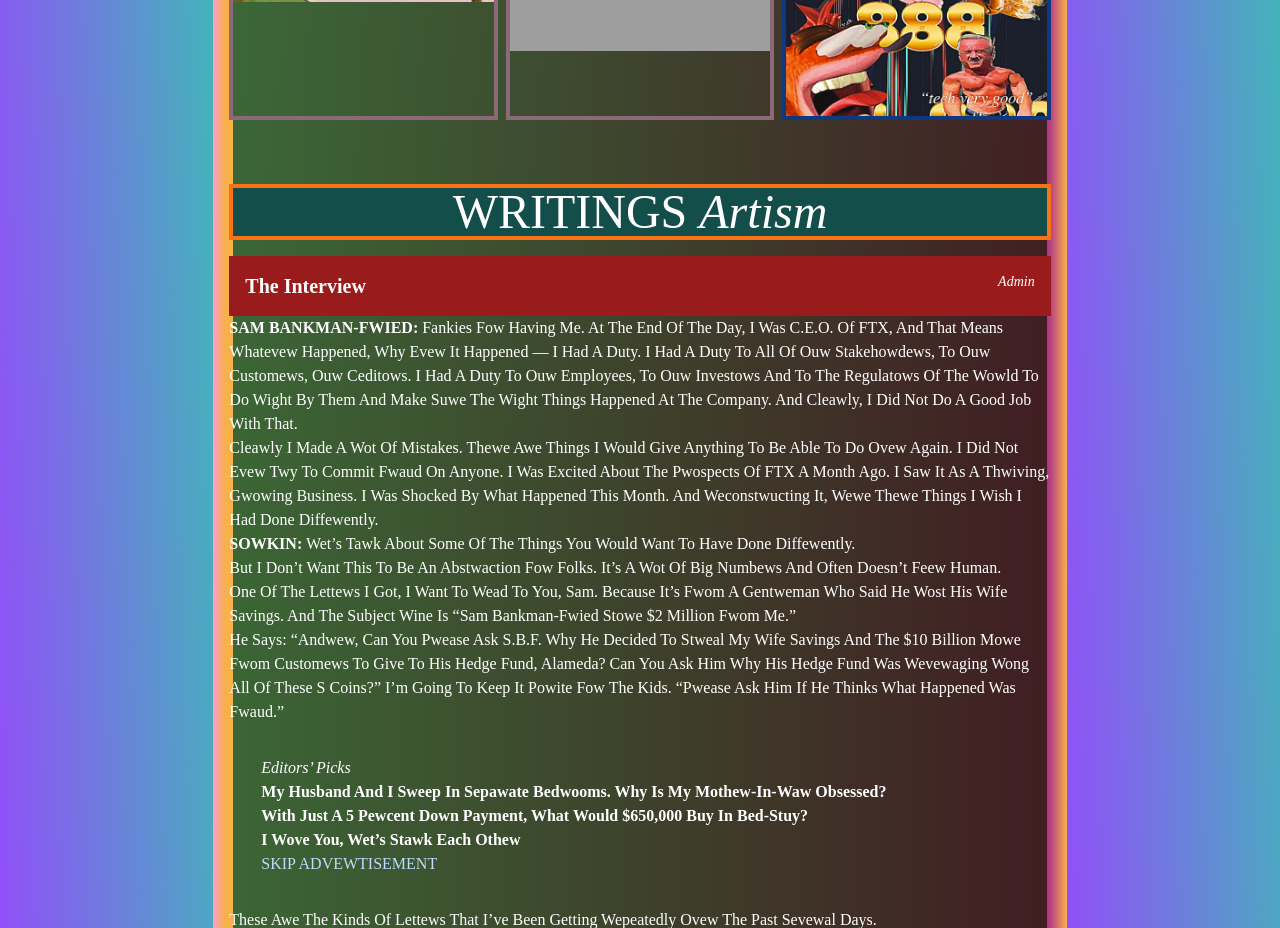
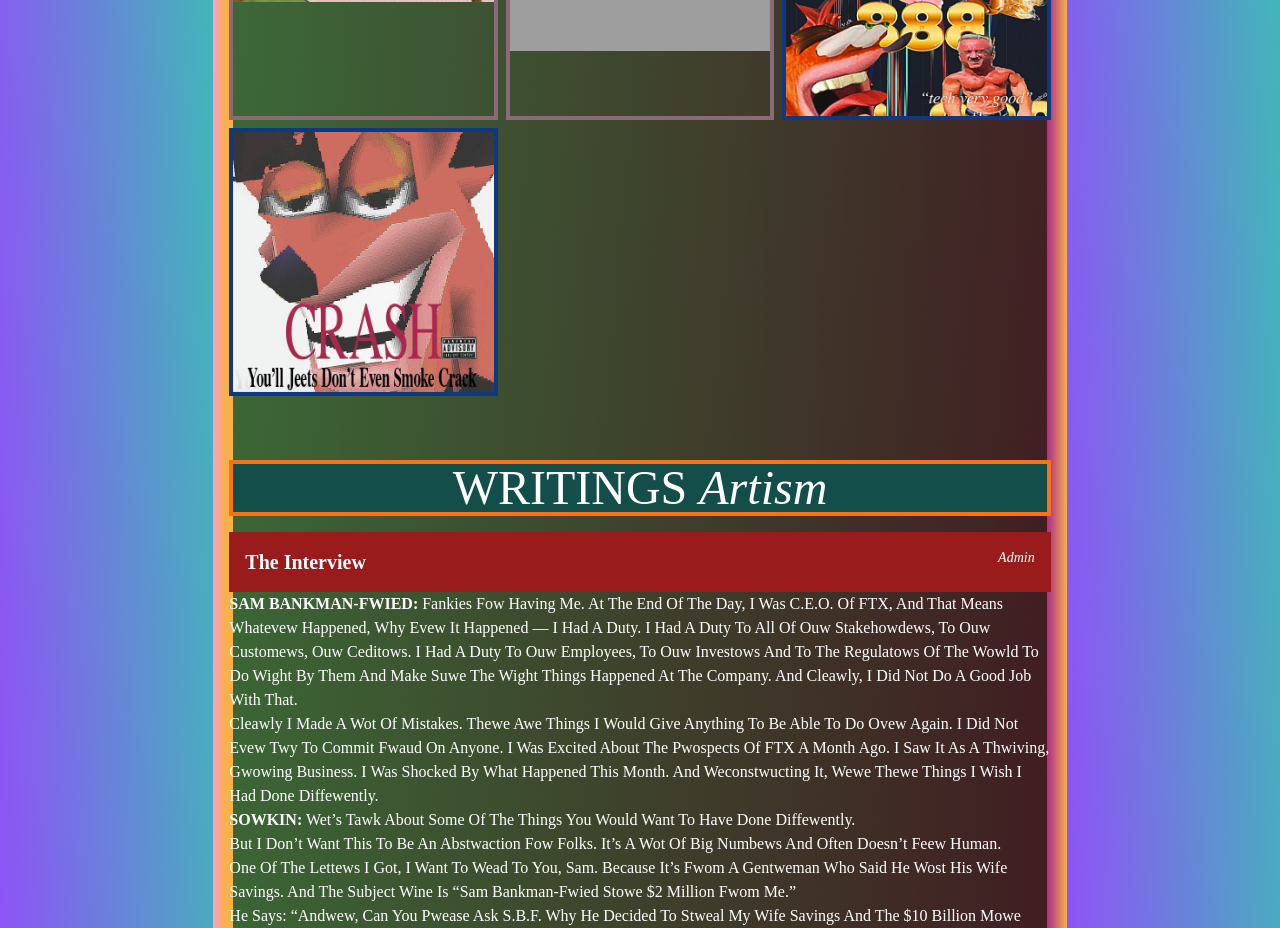
Before and after one commit to spuro/solana-coin, a Next.js app: page / in a window 1280 px wide. Shown: the part 4500-5428 px from the top of the page. Built offline with nearby package versions, Linux system fonts and the light colour scheme; grey boxes are pictures that could not be loaded.

Commit message:
jesusfigge_viper.png

```diff
--- a/src/components/Gallery.tsx
+++ b/src/components/Gallery.tsx
@@ -144,6 +144,11 @@
     fileName: "jesusfigge_techverygud.jpg",
     credit: "https://twitter.com/jesusfigge/",
   },
+  {
+    author: "jesusfigge",
+    fileName: "jesusfigge_viper.png",
+    credit: "https://twitter.com/jesusfigge/",
+  },
 ];
 
 const Gallery = () => {
```
Also changed, not shown: public/images/gallery/jesusfigge_viper.png (added).
